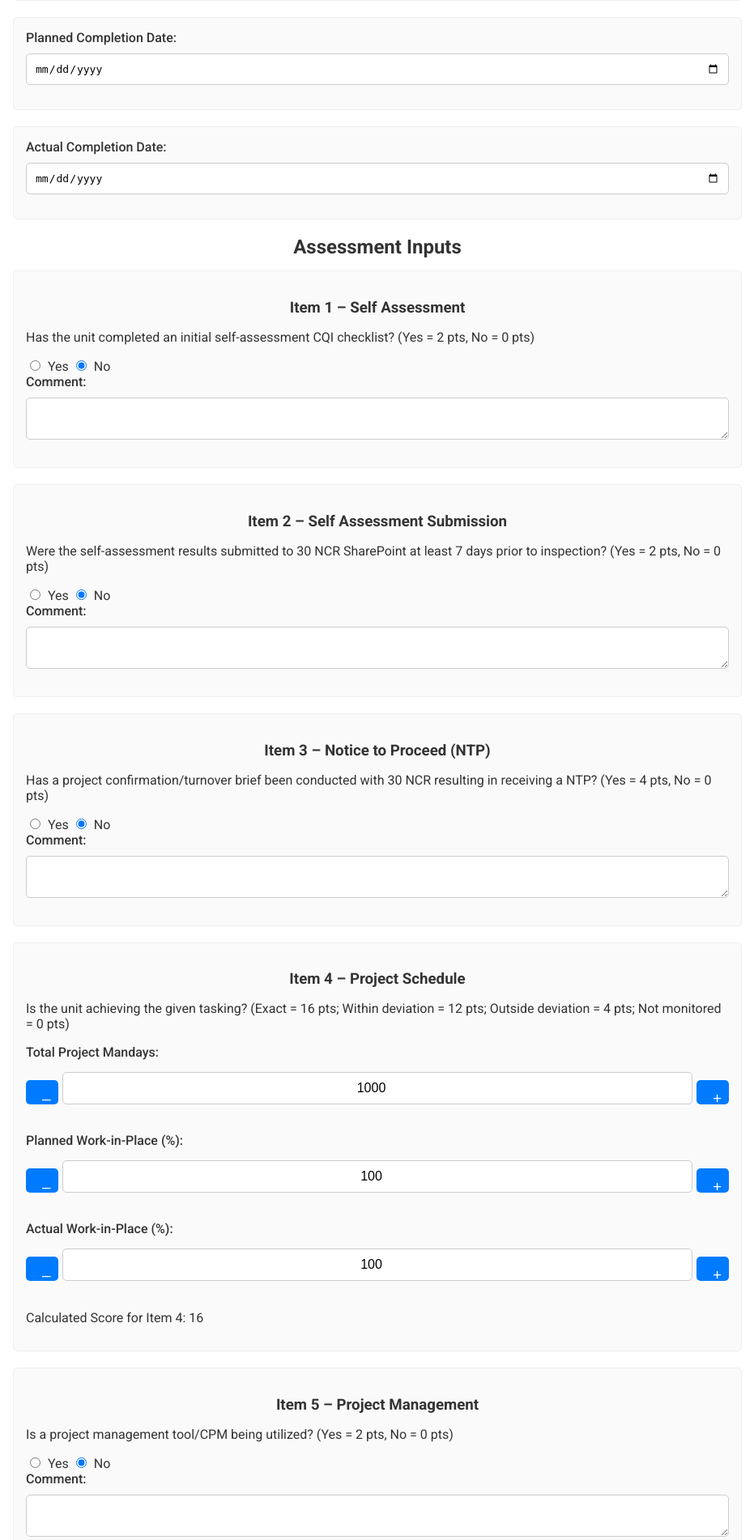
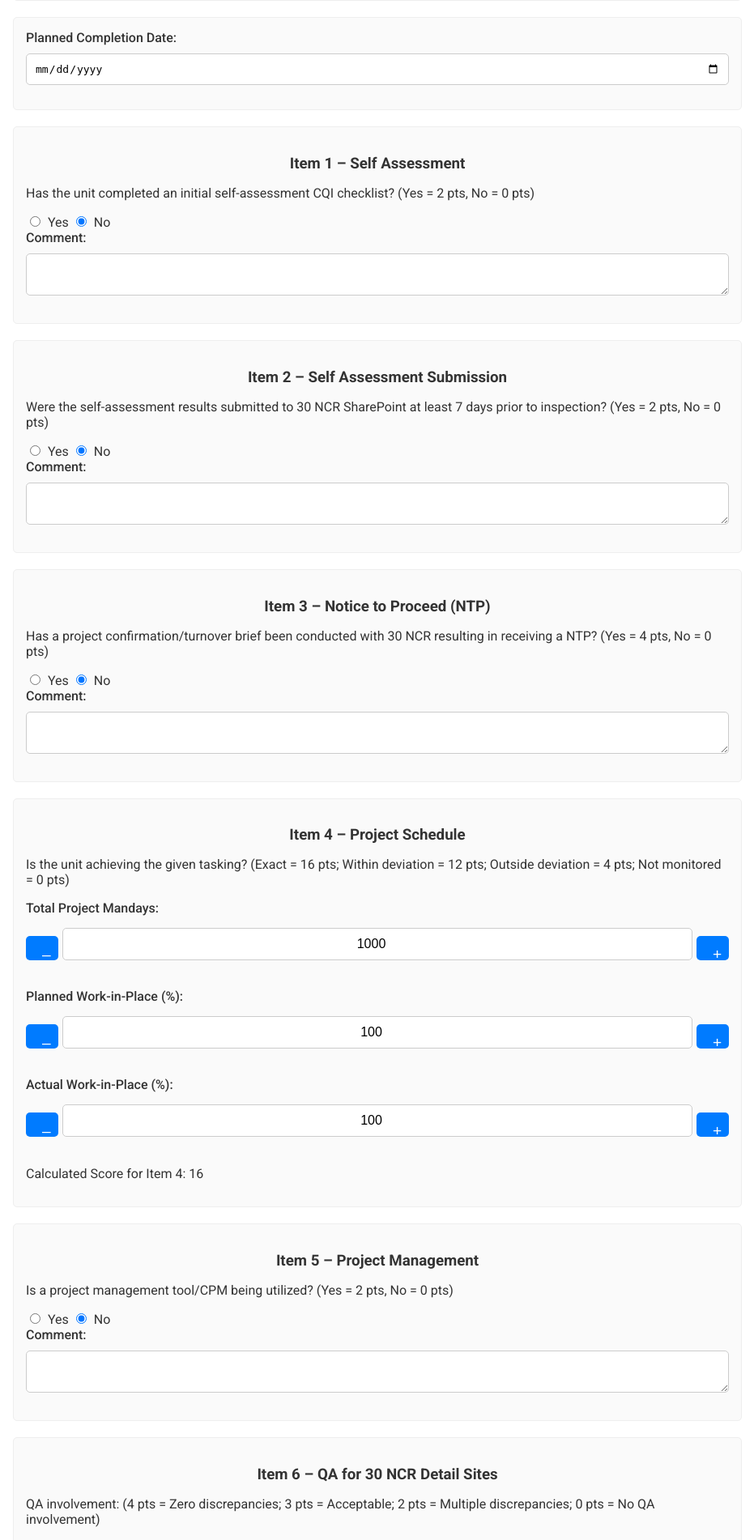
Before and after one commit to seabee2007/my_fastapi_app, a FastAPI app: page / in a window 1280 px wide. Shown: the part 966-2868 px from the top of the page at 81% size, without its empty margins (174-1105 px from the left). Run offline with FastAPI, Linux system fonts and the light colour scheme.

Commit message:
Update index.html

```diff
--- a/templates/index.html
+++ b/templates/index.html
@@ -171,10 +171,10 @@
         <label>Planned Completion Date:</label>
         <input type="date" name="planned_completion" value="{{ form_data.planned_completion if form_data and form_data.planned_completion is defined else '' }}">
       </div>
-      <div class="item-section">
-        <label>Actual Completion Date:</label>
-        <input type="date" name="actual_completion" value="{{ form_data.actual_completion if form_data and form_data.actual_completion is defined else '' }}">
-      </div>
+      <!----  div class="item-section">
+        <!----label>Actual Completion Date:</label>
+        <!--input type="date" name="actual_completion" value="{{ form_data.actual_completion if form_data and form_data.actual_completion is defined else '' }}">
+      <!----/div>
 
       <h2>Assessment Inputs</h2>
       <!-- Item 1 – Self Assessment -->
```
